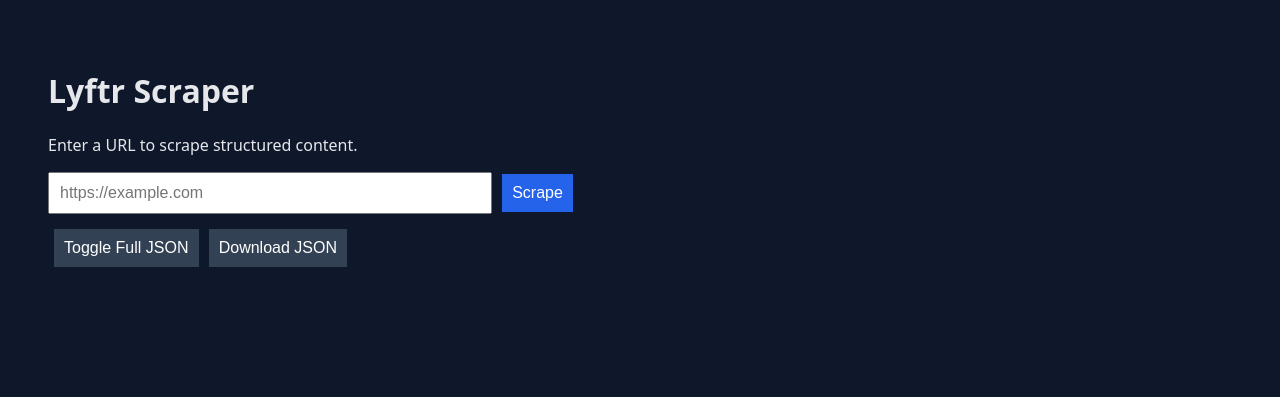
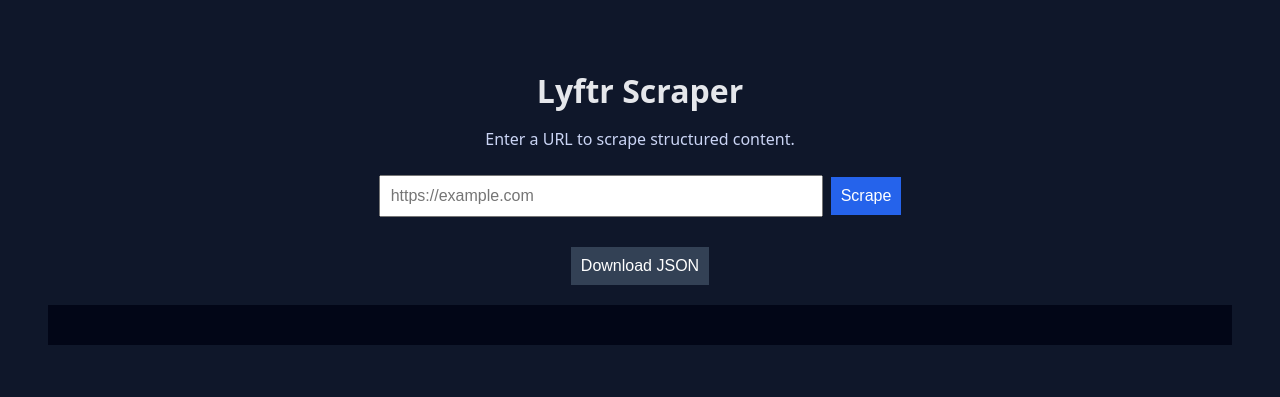
Before and after one commit to priyam-that/lyftr-scraper, a FastAPI app: page / in a window 1280 px wide. Shown: the top 397 px of the page. Run offline with FastAPI, Linux system fonts and the light colour scheme.

Commit message:
Enhance UI layout and styling for improved user experience; center input elements and adjust margins

```diff
--- a/app/frontend/templates/index.html
+++ b/app/frontend/templates/index.html
@@ -3,12 +3,31 @@
 <head>
   <meta charset="UTF-8" />
   <title>Lyftr Web Scraper</title>
+
   <style>
     body {
       font-family: system-ui, sans-serif;
       background: #0f172a;
       color: #e5e7eb;
       padding: 40px;
+      text-align: center;
+    }
+
+    h1 {
+      margin-bottom: 10px;
+    }
+
+    p {
+      margin-bottom: 25px;
+      color: #cbd5f5;
+    }
+
+    .input-row {
+      display: flex;
+      justify-content: center;
+      align-items: center;
+      gap: 8px;
+      margin-bottom: 20px;
     }
 
     input, button {
@@ -25,36 +44,31 @@
       background: #2563eb;
       color: white;
       border: none;
-      margin-left: 6px;
     }
 
     button.secondary {
       background: #334155;
+      margin-top: 10px;
     }
 
     pre {
       background: #020617;
       padding: 20px;
-      margin-top: 15px;
+      margin-top: 20px;
       overflow-x: auto;
       max-height: 500px;
       white-space: pre-wrap;
       word-break: break-word;
-      display: none;
+      text-align: left;
     }
 
     .error {
       color: #f87171;
       margin-top: 10px;
     }
-
     .loading {
       color: #38bdf8;
       margin-top: 10px;
-    }
-
-    .actions {
-      margin-top: 15px;
     }
   </style>
 </head>
@@ -64,18 +78,18 @@
   <h1>Lyftr Scraper</h1>
   <p>Enter a URL to scrape structured content.</p>
 
-  <input id="urlInput" placeholder="https://example.com" />
-  <button onclick="scrape()">Scrape</button>
+  <!-- CENTERED INPUT -->
+  <div class="input-row">
+    <input id="urlInput" placeholder="https://example.com" />
+    <button onclick="scrape()">Scrape</button>
+  </div>
 
   <div id="status"></div>
 
-  <!-- ACTION BUTTONS -->
-  <div class="actions">
-    <button class="secondary" onclick="toggleJson()">Toggle Full JSON</button>
-    <button class="secondary" onclick="downloadJson()">Download JSON</button>
-  </div>
+  <!-- DOWNLOAD BUTTON -->
+  <button class="secondary" onclick="downloadJson()">Download JSON</button>
 
-  <!-- CONSOLIDATED JSON VIEW -->
+  <!-- JSON ALWAYS VISIBLE -->
   <pre id="output"></pre>
 
 <script>
@@ -87,7 +101,6 @@ async function scrape() {
   const output = document.getElementById("output");
 
   status.innerHTML = "<div class='loading'>Scraping...</div>";
-  output.style.display = "none";
   output.textContent = "";
   lastResponse = null;
 
@@ -106,17 +119,14 @@ async function scrape() {
     }
 
     lastResponse = data;
-    status.innerHTML = "Done Web Scraping with (scrolls: " + data.result.interactions.scrolls + ")";
+    status.innerHTML =
+      "Done Web Scraping (scrolls: " + data.result.interactions.scrolls + ")";
     output.textContent = JSON.stringify(data, null, 2);
 
   } catch (err) {
-    status.innerHTML = "<div class='error'>Failed to connect to backend</div>";
+    status.innerHTML =
+      "<div class='error'>Failed to connect to backend</div>";
   }
-}
-
-function toggleJson() {
-  const output = document.getElementById("output");
-  output.style.display = output.style.display === "none" ? "block" : "none";
 }
 
 function downloadJson() {
```
